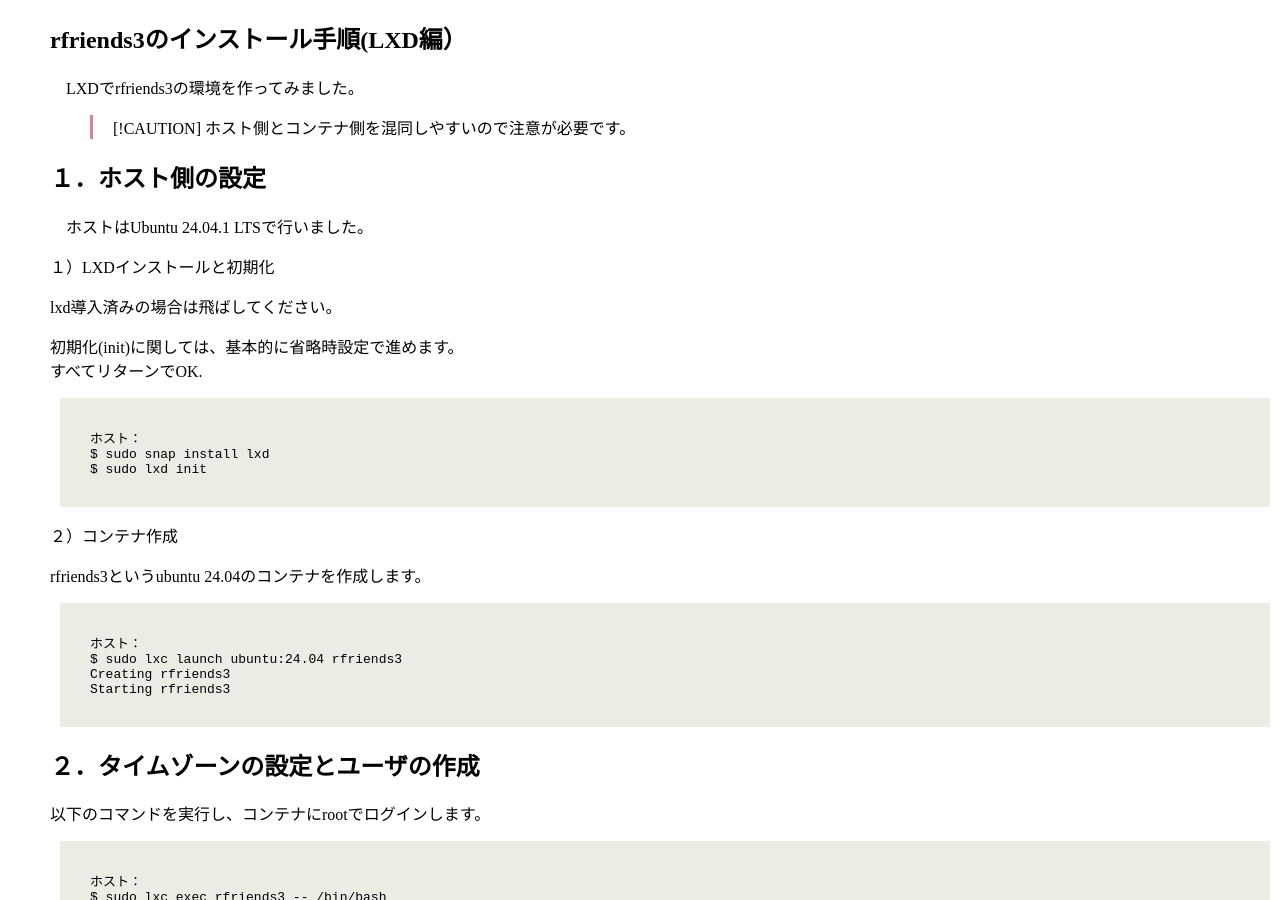
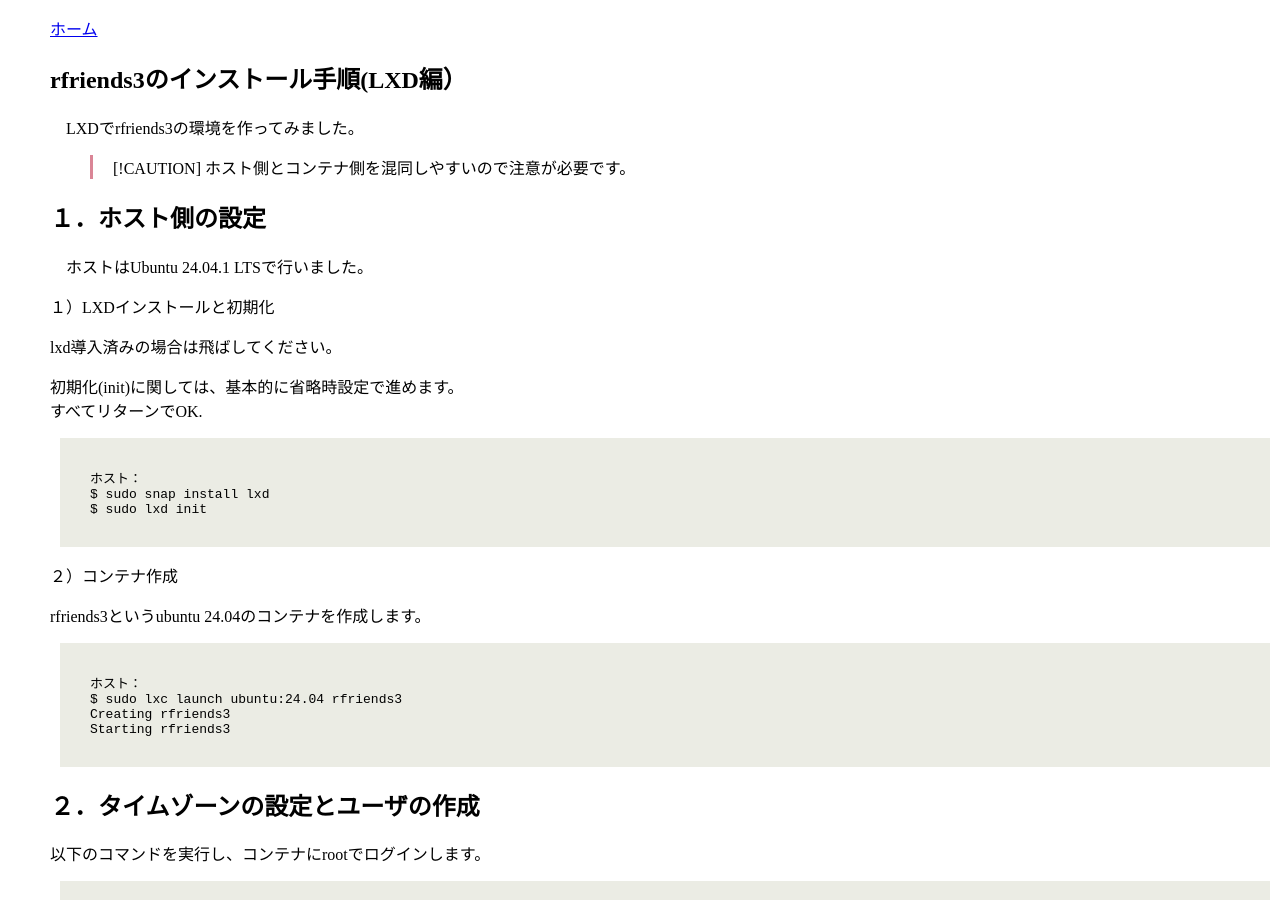
Before and after one commit to rfriends/rfriends, a Jekyll site: the page built from distro/lxd.md, in a window 1280 px wide and 900 px high. Built offline with Jekyll 4.4.1, drawn with Linux system fonts in a browser that asks for light colours; our own code applies the rules of GitHub Pages for plain Markdown files; Markdown is read by kramdown in place of the engine named in the settings.

Commit message:
Update lxd.md

```diff
--- a/distro/lxd.md
+++ b/distro/lxd.md
@@ -1,3 +1,4 @@
+[ホーム](https://rfriends.github.io/rfriends/)
 ## rfriends3のインストール手順(LXD編）
 
 　LXDでrfriends3の環境を作ってみました。
```
